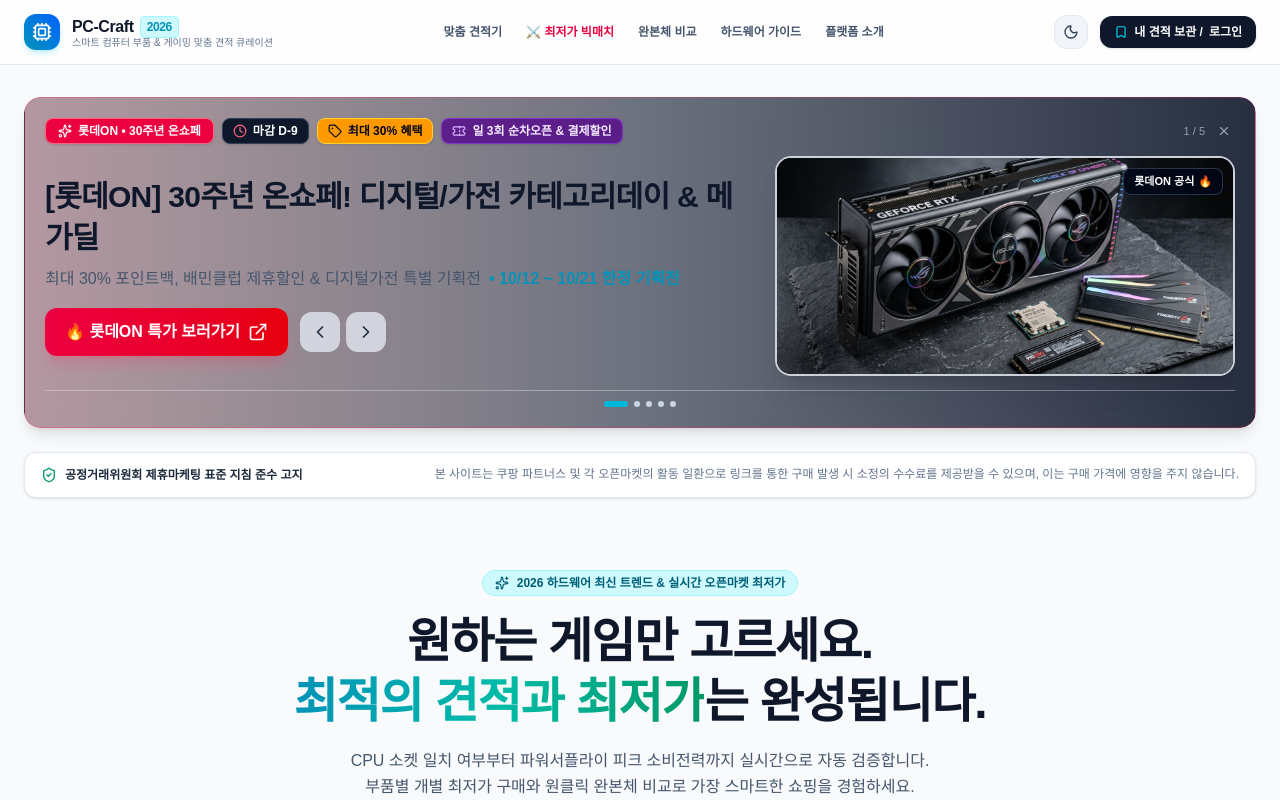
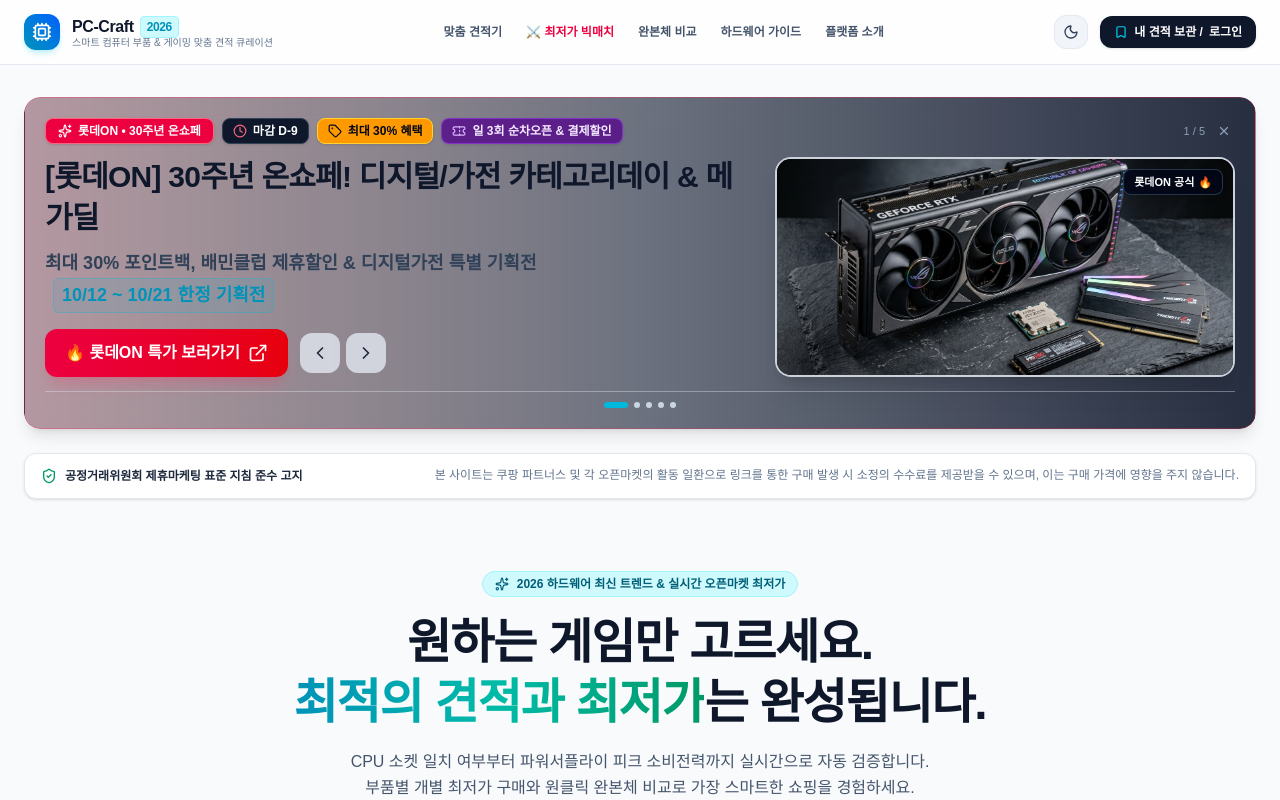
Before and after one commit to asafire777-git/pccraft, a Next.js app: page / in a window 1280 px wide. Shown: the top 800 px of the page. Built offline with nearby package versions, Linux system fonts and the light colour scheme; no server answers.

Commit message:
fix: optimize EventBanner subtitle font size, color contrast, and highlight tag

```diff
--- a/components/EventBanner.tsx
+++ b/components/EventBanner.tsx
@@ -150,14 +150,14 @@
         <div className="flex flex-col lg:flex-row lg:items-center justify-between gap-5 sm:gap-7 mt-2">
           {/* 좌측: 타이틀, 혜택 설명, 쿠폰 복사 & CTA 버튼 */}
           <div className="flex-1 min-w-0">
-            <h3 className="text-lg sm:text-2xl md:text-3xl font-black text-slate-900 dark:text-white tracking-tight leading-snug">
+            <h3 className="text-xl sm:text-2xl md:text-3xl font-black text-slate-900 dark:text-white tracking-tight leading-snug">
               <span>{current.title}</span>
             </h3>
-            <p className="text-xs sm:text-sm md:text-base text-slate-600 dark:text-slate-300 mt-2 leading-relaxed font-medium">
+            <p className="text-sm sm:text-base md:text-lg text-slate-700 dark:text-slate-100 mt-2.5 leading-relaxed font-semibold">
               {current.subtitle}
               {current.highlightText && (
-                <span className="hidden sm:inline font-bold text-cyan-600 dark:text-cyan-400 ml-2">
-                  • {current.highlightText}
+                <span className="inline-block font-extrabold text-cyan-600 dark:text-cyan-300 ml-2 bg-cyan-500/10 dark:bg-cyan-950/60 px-2 py-0.5 rounded-md border border-cyan-500/30">
+                  {current.highlightText}
                 </span>
               )}
             </p>
```
